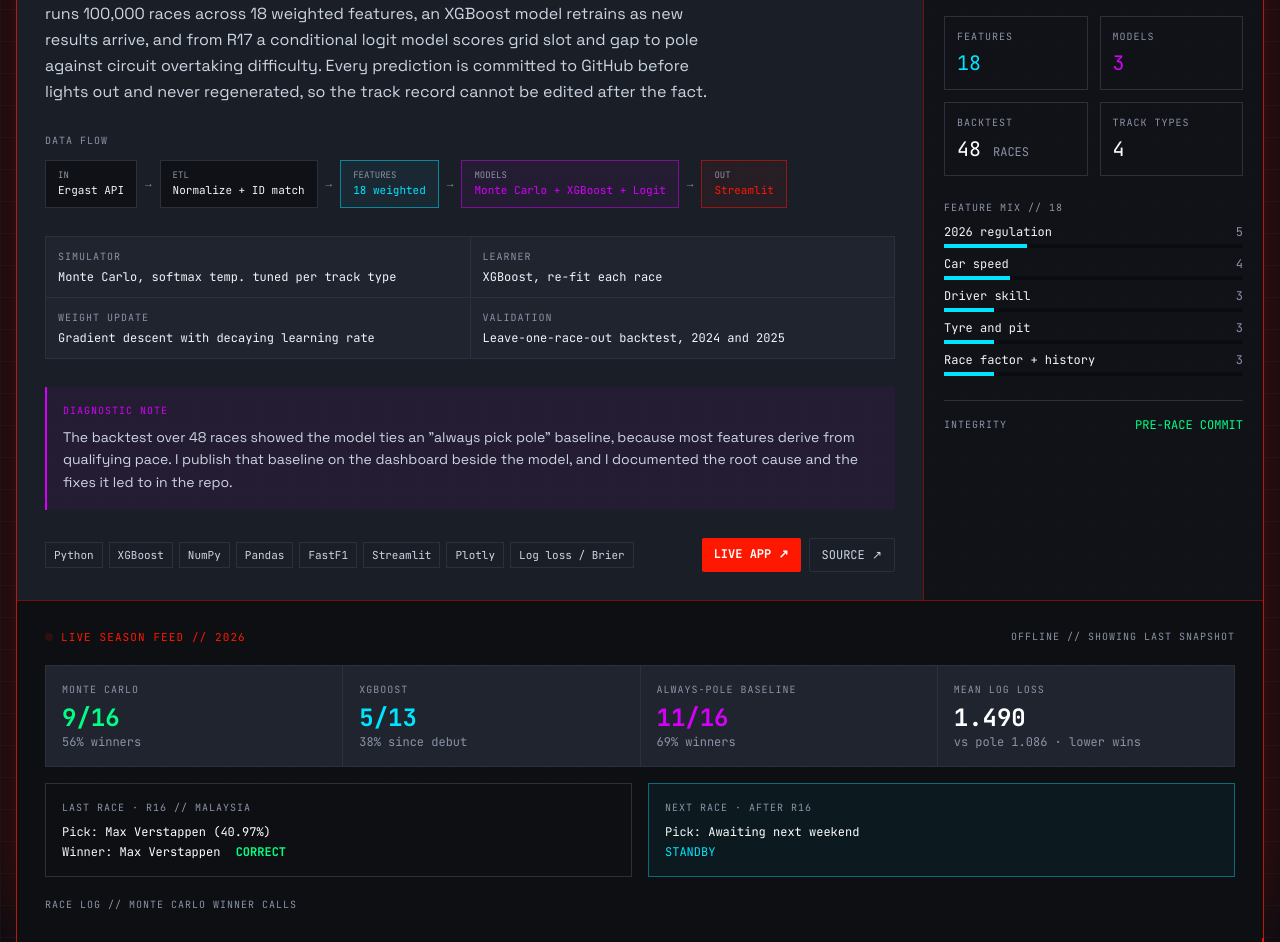
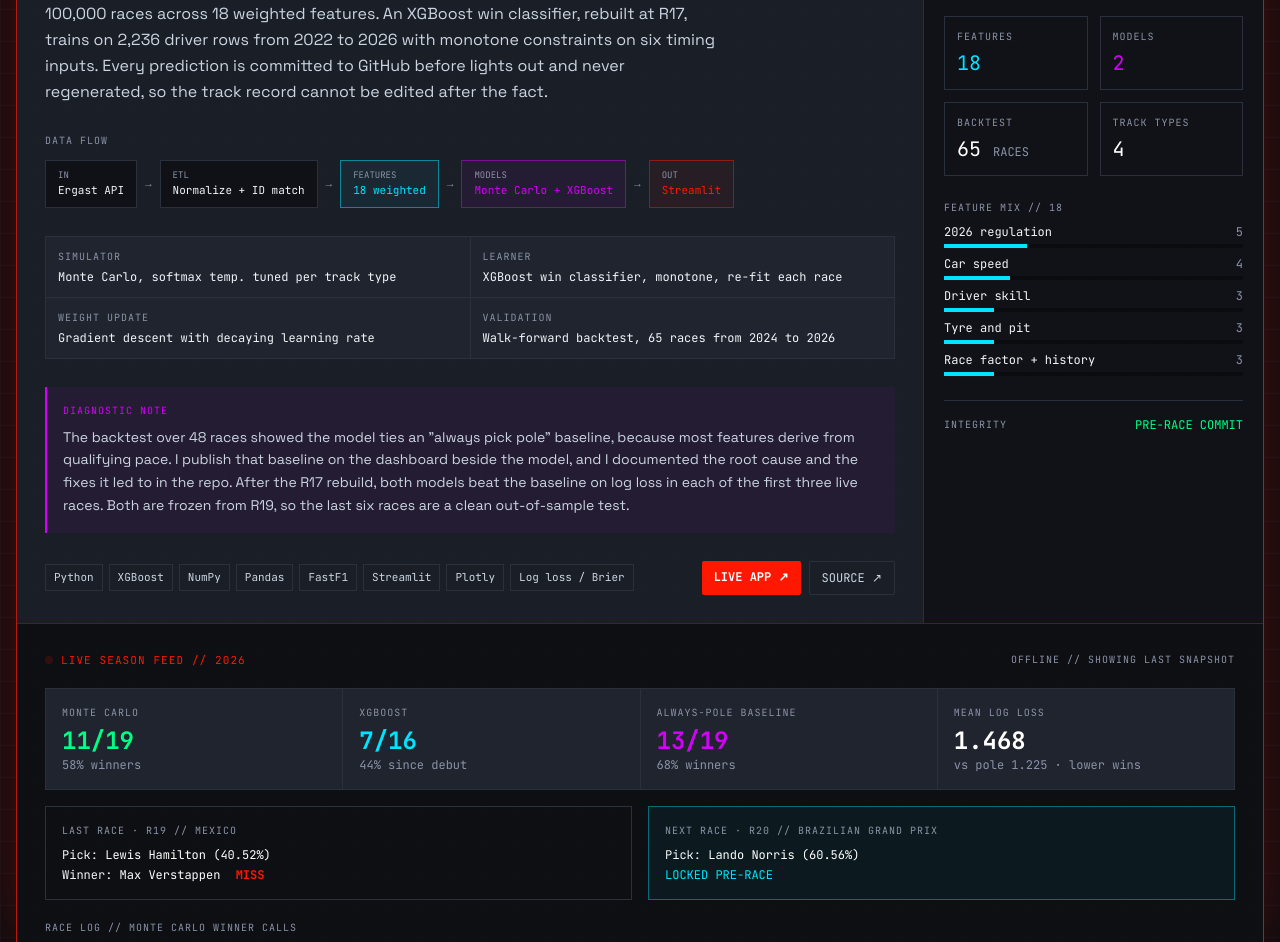
Before and after one commit to brinda0301/myportfolio, a plain HTML site: page projects.html in a window 1280 px wide. Shown: the part 535-1477 px from the top of the page. Drawn offline with nearby package versions, Linux system fonts and the light colour scheme; no server answers.

Commit message:
F1 section: two models after the R17 rebuild, snapshot through R19, Brazil pick

```diff
--- a/projects.html
+++ b/projects.html
@@ -159,9 +159,9 @@
             <p class="font-mono text-[11px] tracking-widest text-mute">MAR 2026 // PRESENT</p>
             <h2 class="mt-2 text-2xl font-bold sm:text-3xl">F1 2026 Race Winner Prediction System</h2>
             <p class="mt-4 max-w-2xl leading-relaxed text-slate-300">
-              A three-model engine that predicts each Grand Prix winner. A Monte Carlo simulator runs 100,000 races
-              across 18 weighted features, an XGBoost model retrains as new results arrive, and from R17 a conditional
-              logit model scores grid slot and gap to pole against circuit overtaking difficulty. Every prediction
+              Two models predict each Grand Prix winner, head to head. A Monte Carlo simulator runs 100,000 races
+              across 18 weighted features. An XGBoost win classifier, rebuilt at R17, trains on 2,236 driver rows from
+              2022 to 2026 with monotone constraints on six timing inputs. Every prediction
               is committed to GitHub before lights out and never regenerated, so the track record cannot be edited after the fact.
             </p>
 
@@ -174,7 +174,7 @@
               <li class="self-center text-mute" aria-hidden="true">&rarr;</li>
               <li class="border border-tele/50 bg-tele/5 px-3 py-2 text-tele"><span class="block text-[9px] text-mute">FEATURES</span>18 weighted</li>
               <li class="self-center text-mute" aria-hidden="true">&rarr;</li>
-              <li class="border border-sector/50 bg-sector/5 px-3 py-2 text-sector"><span class="block text-[9px] text-mute">MODELS</span>Monte Carlo + XGBoost + Logit</li>
+              <li class="border border-sector/50 bg-sector/5 px-3 py-2 text-sector"><span class="block text-[9px] text-mute">MODELS</span>Monte Carlo + XGBoost</li>
               <li class="self-center text-mute" aria-hidden="true">&rarr;</li>
               <li class="border border-f1red/50 bg-f1red/5 px-3 py-2 text-f1red"><span class="block text-[9px] text-mute">OUT</span>Streamlit</li>
             </ol>
@@ -182,9 +182,9 @@
             <!-- Component specification table -->
             <dl class="mt-7 grid gap-px border border-line bg-line font-mono text-xs sm:grid-cols-2">
               <div class="bg-panel p-3"><dt class="text-[10px] tracking-widest text-mute">SIMULATOR</dt><dd class="mt-1">Monte Carlo, softmax temp. tuned per track type</dd></div>
-              <div class="bg-panel p-3"><dt class="text-[10px] tracking-widest text-mute">LEARNER</dt><dd class="mt-1">XGBoost, re-fit each race</dd></div>
+              <div class="bg-panel p-3"><dt class="text-[10px] tracking-widest text-mute">LEARNER</dt><dd class="mt-1">XGBoost win classifier, monotone, re-fit each race</dd></div>
               <div class="bg-panel p-3"><dt class="text-[10px] tracking-widest text-mute">WEIGHT UPDATE</dt><dd class="mt-1">Gradient descent with decaying learning rate</dd></div>
-              <div class="bg-panel p-3"><dt class="text-[10px] tracking-widest text-mute">VALIDATION</dt><dd class="mt-1">Leave-one-race-out backtest, 2024 and 2025</dd></div>
+              <div class="bg-panel p-3"><dt class="text-[10px] tracking-widest text-mute">VALIDATION</dt><dd class="mt-1">Walk-forward backtest, 65 races from 2024 to 2026</dd></div>
             </dl>
 
             <!-- Engineering note: the honest finding from the backtest -->
@@ -193,7 +193,9 @@
               <p class="mt-2 text-sm leading-relaxed text-slate-300">
                 The backtest over 48 races showed the model ties an "always pick pole" baseline, because most features
                 derive from qualifying pace. I publish that baseline on the dashboard beside the model, and I documented
-                the root cause and the fixes it led to in the repo.
+                the root cause and the fixes it led to in the repo. After the R17 rebuild, both models beat the
+                baseline on log loss in each of the first three live races. Both are frozen from R19, so the last six
+                races are a clean out-of-sample test.
               </p>
             </div>
 
@@ -230,8 +232,8 @@
 
             <div class="mt-5 grid grid-cols-2 gap-3">
               <div class="border border-line p-3"><p class="text-[10px] tracking-widest text-mute">FEATURES</p><p class="mt-1 text-xl text-tele" data-count="18">0</p></div>
-              <div class="border border-line p-3"><p class="text-[10px] tracking-widest text-mute">MODELS</p><p class="mt-1 text-xl text-sector" data-count="3">0</p></div>
-              <div class="border border-line p-3"><p class="text-[10px] tracking-widest text-mute">BACKTEST</p><p class="mt-1 text-xl text-white"><span data-count="48">0</span> <span class="text-xs text-mute">RACES</span></p></div>
+              <div class="border border-line p-3"><p class="text-[10px] tracking-widest text-mute">MODELS</p><p class="mt-1 text-xl text-sector" data-count="2">0</p></div>
+              <div class="border border-line p-3"><p class="text-[10px] tracking-widest text-mute">BACKTEST</p><p class="mt-1 text-xl text-white"><span data-count="65">0</span> <span class="text-xs text-mute">RACES</span></p></div>
               <div class="border border-line p-3"><p class="text-[10px] tracking-widest text-mute">TRACK TYPES</p><p class="mt-1 text-xl text-white" data-count="4">0</p></div>
             </div>
 
@@ -258,45 +260,45 @@
         <section class="border-t border-f1red/40 bg-black/50 p-5 font-mono text-xs text-slate-100 sm:p-7" aria-label="Live season feed">
           <div class="flex flex-wrap items-center justify-between gap-2">
             <p class="flex items-center gap-2 text-[11px] tracking-widest text-f1red"><span class="blink h-2 w-2 rounded-full bg-f1red"></span>LIVE SEASON FEED // 2026</p>
-            <p class="text-[10px] tracking-widest text-mute" data-f1="status">SNAPSHOT AFTER R16</p>
+            <p class="text-[10px] tracking-widest text-mute" data-f1="status">SNAPSHOT AFTER R19</p>
           </div>
 
           <!-- Season record vs the baseline -->
           <div class="mt-5 grid grid-cols-2 gap-px border border-line bg-line lg:grid-cols-4">
             <div class="bg-panel p-4">
               <p class="text-[10px] tracking-widest text-mute">MONTE CARLO</p>
-              <p class="mt-1 text-2xl font-bold text-go" data-f1="mc-record">9/16</p>
-              <p class="text-mute"><span data-f1="mc-pct">56%</span> winners</p>
+              <p class="mt-1 text-2xl font-bold text-go" data-f1="mc-record">11/19</p>
+              <p class="text-mute"><span data-f1="mc-pct">58%</span> winners</p>
             </div>
             <div class="bg-panel p-4">
               <p class="text-[10px] tracking-widest text-mute">XGBOOST</p>
-              <p class="mt-1 text-2xl font-bold text-tele" data-f1="xgb-record">5/13</p>
-              <p class="text-mute"><span data-f1="xgb-pct">38%</span> since debut</p>
+              <p class="mt-1 text-2xl font-bold text-tele" data-f1="xgb-record">7/16</p>
+              <p class="text-mute"><span data-f1="xgb-pct">44%</span> since debut</p>
             </div>
             <div class="bg-panel p-4">
               <p class="text-[10px] tracking-widest text-mute">ALWAYS-POLE BASELINE</p>
-              <p class="mt-1 text-2xl font-bold text-sector" data-f1="pole-record">11/16</p>
-              <p class="text-mute"><span data-f1="pole-pct">69%</span> winners</p>
+              <p class="mt-1 text-2xl font-bold text-sector" data-f1="pole-record">13/19</p>
+              <p class="text-mute"><span data-f1="pole-pct">68%</span> winners</p>
             </div>
             <div class="bg-panel p-4">
               <p class="text-[10px] tracking-widest text-mute">MEAN LOG LOSS</p>
-              <p class="mt-1 text-2xl font-bold text-white"><span data-f1="mc-logloss">1.490</span></p>
-              <p class="text-mute">vs pole <span data-f1="pole-logloss">1.086</span> &middot; lower wins</p>
+              <p class="mt-1 text-2xl font-bold text-white"><span data-f1="mc-logloss">1.468</span></p>
+              <p class="text-mute">vs pole <span data-f1="pole-logloss">1.225</span> &middot; lower wins</p>
             </div>
           </div>
 
           <!-- Last scored race and the next locked call -->
           <div class="mt-4 grid gap-4 md:grid-cols-2">
             <div class="border border-line p-4">
-              <p class="text-[10px] tracking-widest text-mute">LAST RACE &middot; <span data-f1="last-round">R16 // MALAYSIA</span></p>
-              <p class="mt-2">Pick: <span class="text-white" data-f1="last-pick">Max Verstappen (40.97%)</span></p>
+              <p class="text-[10px] tracking-widest text-mute">LAST RACE &middot; <span data-f1="last-round">R19 // MEXICO</span></p>
+              <p class="mt-2">Pick: <span class="text-white" data-f1="last-pick">Lewis Hamilton (40.52%)</span></p>
               <p class="mt-1">Winner: <span class="text-white" data-f1="last-winner">Max Verstappen</span>
-                <span class="ml-2 font-bold text-go" data-f1="last-verdict">CORRECT</span></p>
+                <span class="ml-2 font-bold text-f1red" data-f1="last-verdict">MISS</span></p>
             </div>
             <div class="border border-tele/40 bg-tele/5 p-4">
-              <p class="text-[10px] tracking-widest text-mute">NEXT RACE &middot; <span data-f1="next-round">AFTER R16</span></p>
-              <p class="mt-2">Pick: <span class="text-white" data-f1="next-pick">Awaiting next weekend</span></p>
-              <p class="mt-1 text-tele" data-f1="next-status">STANDBY</p>
+              <p class="text-[10px] tracking-widest text-mute">NEXT RACE &middot; <span data-f1="next-round">R20 // BRAZILIAN GRAND PRIX</span></p>
+              <p class="mt-2">Pick: <span class="text-white" data-f1="next-pick">Lando Norris (60.56%)</span></p>
+              <p class="mt-1 text-tele" data-f1="next-status">LOCKED PRE-RACE</p>
             </div>
           </div>
 
```
Also changed, not shown: index.html (+2 -2 lines).
